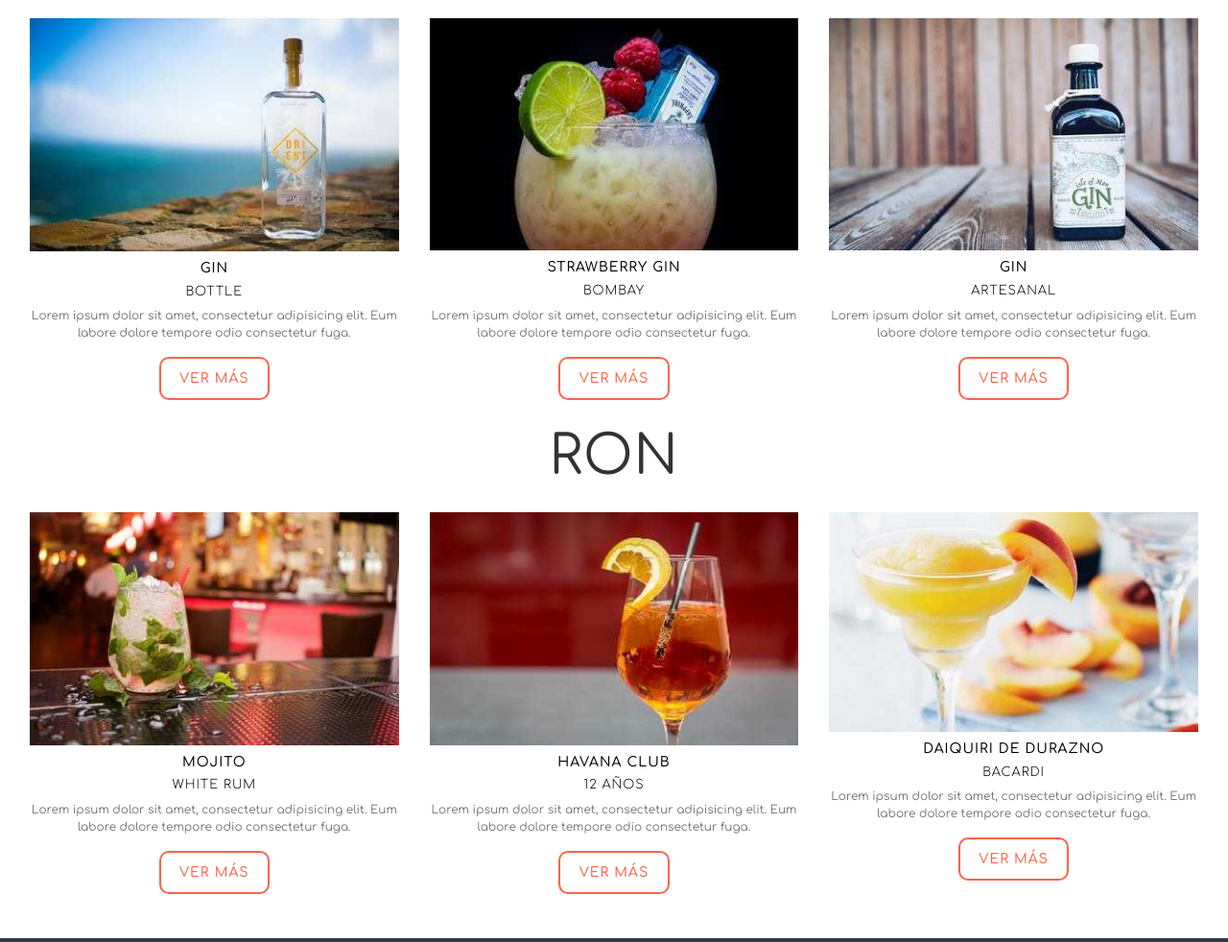
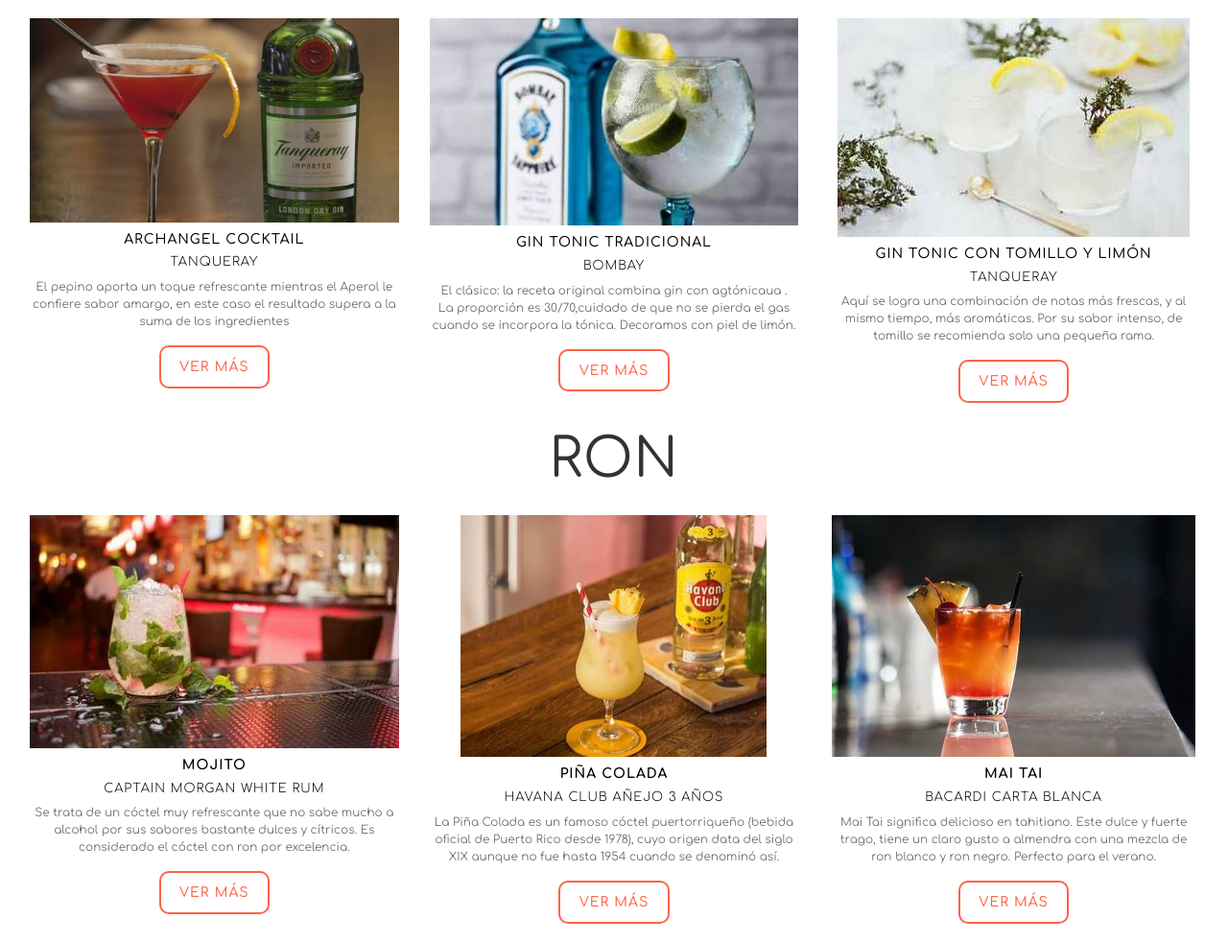
Before and after one commit to LeoSplendore/proyecto-final-coder, a website: page index.html in a window 1280 px wide. Shown: the part 2286-3268 px from the top of the page at 96% size. Drawn offline with nearby package versions, Linux system fonts and the light colour scheme.

Commit message:
piña colada

```diff
--- a/index.html
+++ b/index.html
@@ -143,30 +143,30 @@
             <div id="contenedor-columnas-Gin" class="container-fluid">
                 <div class="row">
                     <div class="container col-xs-12 col-md-4 p-3 text-center">
-                        <img src="img/gin-bottle.jpg" class="img-fluid" alt="Bottle">
-                        <h4>Gin</h4>
-                        <h5>Bottle </h5>
-                        <p>Lorem ipsum dolor sit amet, consectetur adipisicing elit. Eum labore dolore tempore odio consectetur fuga.</p>
+                        <img src="img/archangel-tanqueray.jpg" class="img-fluid" alt="Tanqueray">
+                        <h4>Archangel Cocktail</h4>
+                        <h5>Tanqueray</h5>
+                        <p>El pepino aporta un toque refrescante mientras el Aperol le confiere sabor amargo, en este caso el resultado supera a la suma de los ingredientes</p>
                         <div class="boton-ver-mas">
-                            <a href="tragosCon-gin.html#seccion-recetas"><h4>Ver más</h4></a>
+                            <a href="tragosCon-gin.html#receta-archangel"><h4>Ver más</h4></a>
                         </div>
                     </div>
                     <div class="container col-xs-12 col-md-4 p-3 text-center">
-                        <img src="img/cocktail-glass-filled-with-strawberry-lemon-and-bombay-.jpg" class="img-fluid"  alt="strawberry">
-                        <h4>Strawberry Gin</h4>
+                        <img src="img/Bombay-tonic.jpg" class="img-fluid"  alt="gin tonic">
+                        <h4>Gin Tonic tradicional</h4>
                         <h5>Bombay</h5>
-                        <p>Lorem ipsum dolor sit amet, consectetur adipisicing elit. Eum labore dolore tempore odio consectetur fuga.</p>
+                        <p>El clásico: la receta original combina gin con agtónicaua .<br>La proporción es 30/70,cuidado de que no se pierda el gas cuando se incorpora la tónica. Decoramos con piel de limón.</p>
                         <div class="boton-ver-mas">
-                            <a href="tragosCon-gin.html"><h4>Ver más</h4></a>
+                            <a href="tragosCon-gin.html#receta-GinTonic-tradicional"><h4>Ver más</h4></a>
                         </div>
                     </div>
                     <div class="container col-xs-12 col-md-4 p-3 text-center">
-                        <img src="img/gin-Brown_bottle.jpg" class="img-fluid" alt="Gin-Brown_Bottle">
-                        <h4>Gin</h4>
-                        <h5>Artesanal</h5>
-                        <p>Lorem ipsum dolor sit amet, consectetur adipisicing elit. Eum labore dolore tempore odio consectetur fuga.</p>
+                        <img src="img/glassware-lemon-tonic.jpg" class="img-fluid" alt="tomillo-limón">
+                        <h4>Gin tonic con tomillo y limón</h4>
+                        <h5>Tanqueray</h5>
+                        <p>Aquí se logra una combinación de notas más frescas, y al mismo tiempo, más aromáticas. Por su sabor intenso, de tomillo se recomienda solo una pequeña rama.</p>
                         <div class="boton-ver-mas">
-                            <a href="tragosCon-gin.html"><h4>Ver más</h4></a>
+                            <a href="tragosCon-gin.html#receta-Gintonic-con-tomillo-limón"><h4>Ver más</h4></a>
                         </div>
                     </div>
                 </div>
@@ -180,29 +180,29 @@
                 <div class="row">
                     <div class="container col-xs-12 col-md-4 p-3 text-center">
                         <img src="img/mojito.jpg" class="img-fluid" alt="mojito">
-                        <h4>Mojito</h4>
-                        <h5>White Rum </h5>
-                        <p>Lorem ipsum dolor sit amet, consectetur adipisicing elit. Eum labore dolore tempore odio consectetur fuga.</p>
+                        <h4><strong>Mojito</strong></h4>
+                        <h5>Captain Morgan white Rum</h5>
+                        <p>Se trata de un cóctel muy refrescante que no sabe mucho a alcohol por sus sabores bastante dulces y cítricos. Es considerado el cóctel con ron por excelencia.</p>
                         <div class="boton-ver-mas">
-                            <a href="tragosCon-ron.html"><h4>Ver más</h4></a>
+                            <a href="tragosCon-ron.html#receta-Mojito"><h4>Ver más</h4></a>
                         </div>
                     </div>
                     <div class="container col-xs-12 col-md-4 p-3 text-center">
-                        <img src="img/cold-rum-cocktail.jpg" class="img-fluid" alt="rum-on-ice">
-                        <h4>Havana Club  </h4>
-                        <h5>12 años</h5>
-                        <p>Lorem ipsum dolor sit amet, consectetur adipisicing elit. Eum labore dolore tempore odio consectetur fuga.</p>
+                        <img src="img/Pinacolada-Havana-club.jpg" class="img-fluid" alt="piña colada">
+                        <h4><strong>Piña Colada</strong></h4>
+                        <h5>Havana Club Añejo 3 años</h5>
+                        <p>La Piña Colada es un famoso cóctel puertorriqueño (bebida oficial de Puerto Rico desde 1978), cuyo origen data del siglo XIX aunque no fue hasta 1954 cuando se denominó así.</p>
                         <div class="boton-ver-mas">
-                            <a href="tragosCon-ron.html"><h4>Ver más</h4></a>
+                            <a href="tragosCon-ron.html#receta-PiñaColada"><h4>Ver más</h4></a>
                         </div>
                     </div>
                     <div class="container col-xs-12 col-md-4 p-3 text-center">
-                        <img src="img/daiquiri-melocoton.jpg" class="img-fluid"  alt="Daiquiri-Durazno">
-                        <h4>Daiquiri de Durazno</h4>
-                        <h5>Bacardi</h5>
-                        <p>Lorem ipsum dolor sit amet, consectetur adipisicing elit. Eum labore dolore tempore odio consectetur fuga.</p>
+                        <img src="img/mai-tai-bacardi.jpg" class="img-fluid"  alt="Mai tai">
+                        <h4><strong>Mai Tai</strong></h4>
+                        <h5>Bacardi Carta Blanca</h5>
+                        <p>Mai Tai significa delicioso en tahitiano. Este dulce y fuerte trago, tiene un claro gusto a almendra con una mezcla de ron blanco y ron negro. Perfecto para el verano.</p>
                         <div class="boton-ver-mas">
-                            <a href="tragosCon-whisky.html"><h4>Ver más</h4></a>
+                            <a href="tragosCon-ron.html#receta-MaiTai"><h4>Ver más</h4></a>
                         </div>
                     </div>
                 </div>
```
Also changed, not shown: tragosCon-gin.html (+5 -5 lines), tragosCon-ron.html (+3 -3 lines), img/Bombay-tonic.jpg (added), img/Pinacolada-Havana-club.jpg (added), img/alcoholic-beverage-cold-.jpg (deleted), img/archangel-tanqueray.jpg (added), img/clear-glass-wiskey.jpg (deleted), img/cocktail-glass-filled-with-strawberry-lemon-and-bombay-.jpg (deleted), img/cuba_libre.jpg (deleted), img/daiquiri-melocoton.jpg (deleted), img/gin-Brown_bottle.jpg (deleted), img/gin-bottle.jpg (deleted), img/glassware-lemon-tonic.jpg (added), img/green-lemon-fruit-beside-clear-glass-jar-.jpg (deleted), 3 more files.
